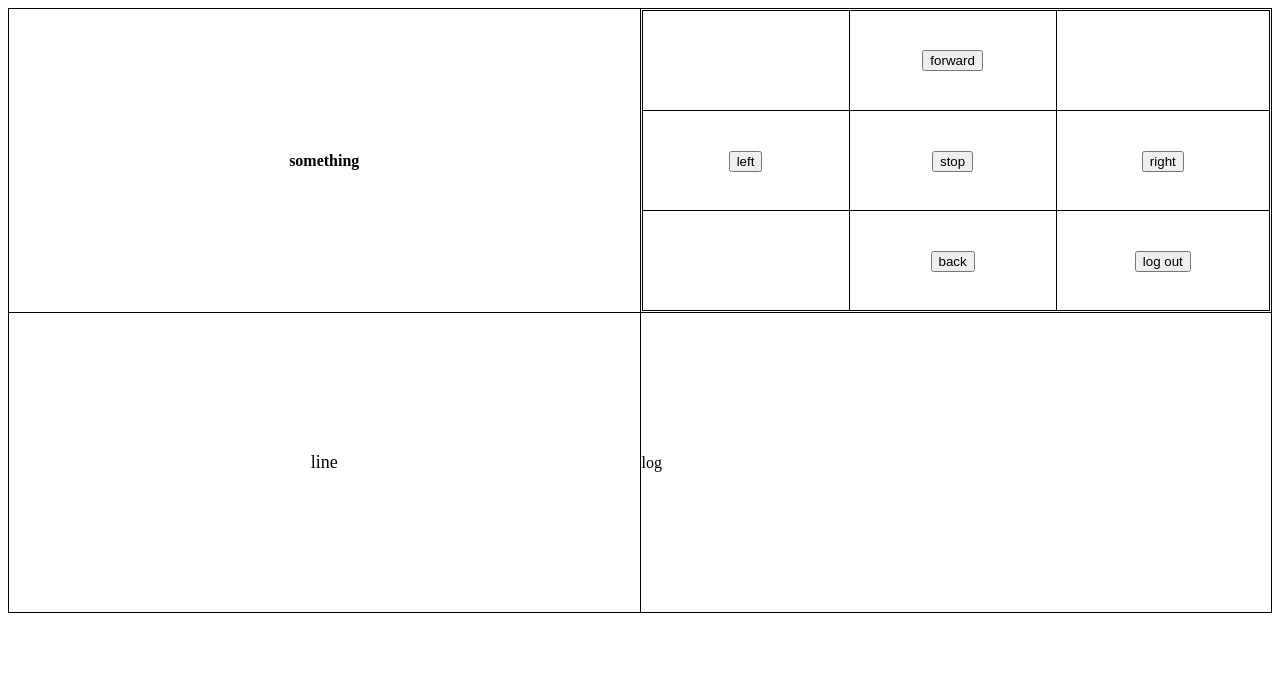
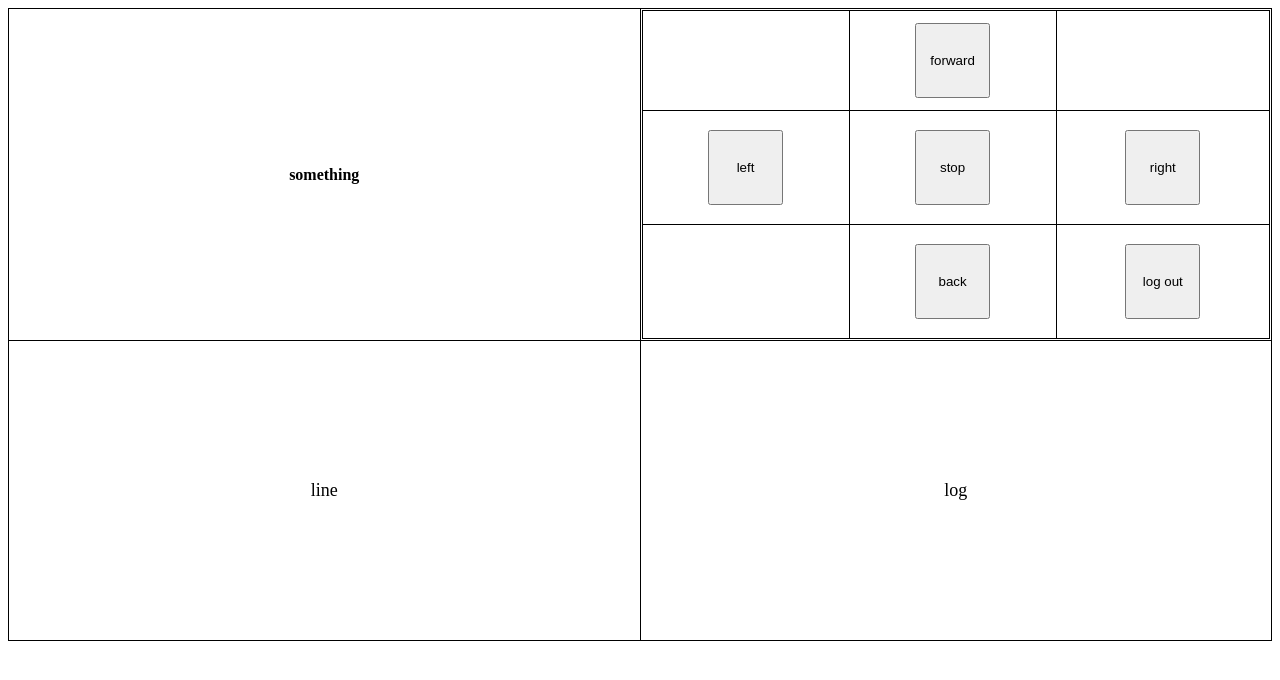
Before and after one commit to DanielC8/test.github.io, a plain HTML site: page index.html in a window 1280 px wide. Drawn offline with Linux system fonts and the light colour scheme.

Commit message:
Update index.html

```diff
--- a/index.html
+++ b/index.html
@@ -2,7 +2,7 @@
 <html lang="en" dir="ltr">
   <head>
     <meta charset="utf-8">
-    <title>API</title>
+    <title>Test</title>
   </head>
   <style>
     h1
@@ -88,23 +88,23 @@ figcaption {
     <th><table style = "width:100%">
   <tr style = "height:100px">
     <th style = "width:33%"></th>
-    <th style = "width:33%"><button>forward</button></th>
+    <th style = "width:33%"><button style="height:75px;width:75px">forward</button></th>
     <th></th>
   </tr>
   <tr style = "height:100px">
-    <td><p><button>left</button></p></td>
-    <td><p><button>stop</button></p></td>
-    <td><p><button>right</button></p></td>
+    <td><p><button style="height:75px;width:75px">left</button></p></td>
+    <td><p><button style="height:75px;width:75px">stop</button></p></td>
+    <td><p><button style="height:75px;width:75px">right</button></p></td>
 
   </tr>
   <tr style = "height:100px">
     <td></td>
-    <td><p><button>back</button></p></td>
-    <td><p><button>log out</button></p></td></table></th>
+    <td><p><button style="height:75px;width:75px">back</button></p></td>
+    <td><p><button  style="height:75px;width:75px">log out</button></p></td></table></th>
   </tr>
   <tr style = "height:300px">
     <td><p>line</p></td>
-    <td>log</td>
+    <td><p>log</p></td>
   </tr>
 
 </table>
```
